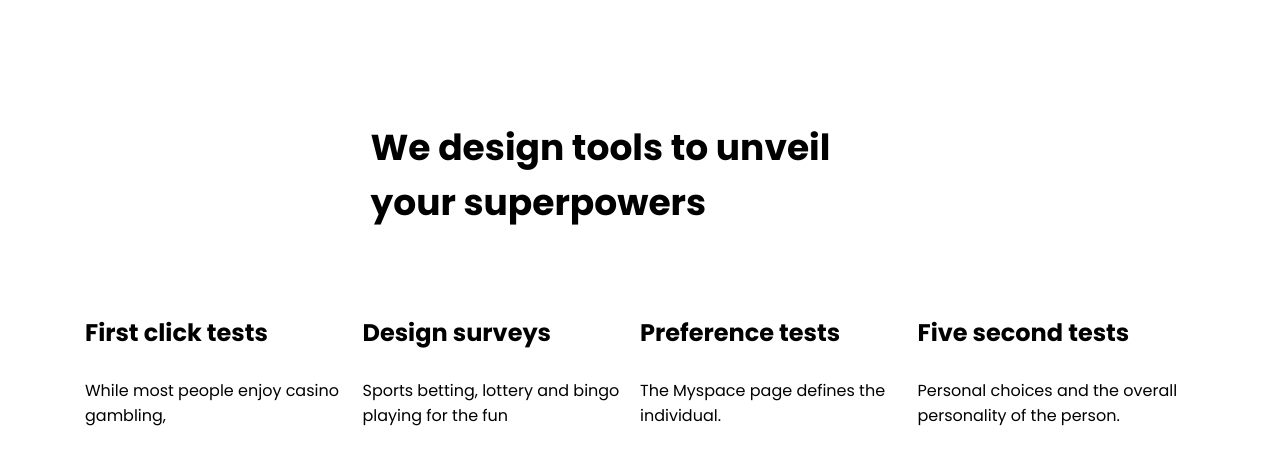
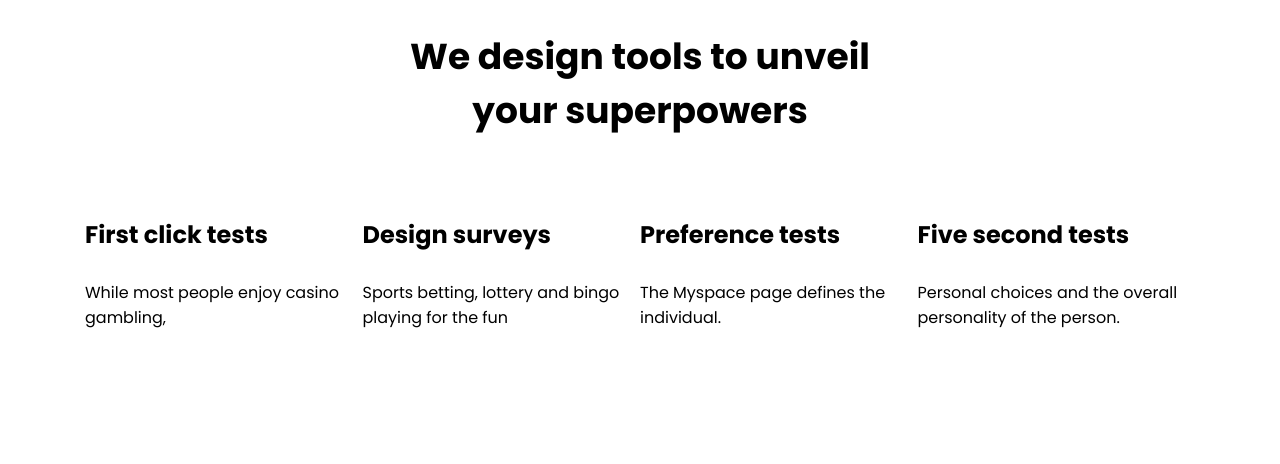
Before and after one commit to valentinshepitko/22-01, a plain HTML site: page 21-01-2022/index.html in a window 1280 px wide. Drawn offline with Linux system fonts and the light colour scheme.

Commit message:
we design section

```diff
--- a/21-01-2022/src/style/style.css
+++ b/21-01-2022/src/style/style.css
@@ -15,15 +15,16 @@ body {
     margin: 0 auto;
 }
 
-.flex-section {
-    padding: 60px 0;
-}
+
 
 h1 {
+    text-align: center;
     font-size: 36px;
-    max-width: 539px;
-    padding: 60px 0;
-    margin: 0 auto;
+    max-width: 548px;
+    line-height: 54px;
+    padding-top: 30px;
+    margin: 0 auto 54px;
+    width: 100%;
 
 }
 
```
